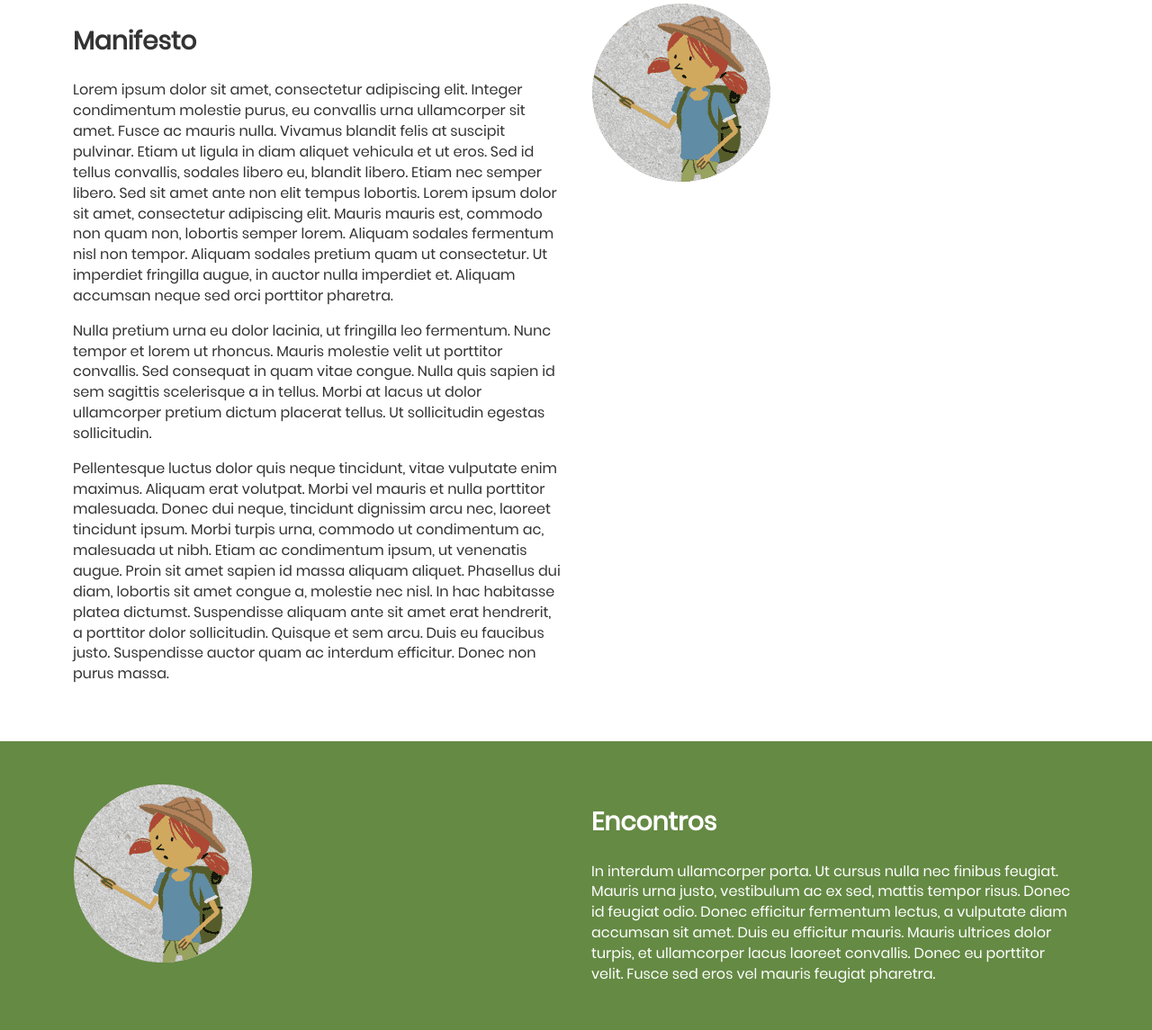
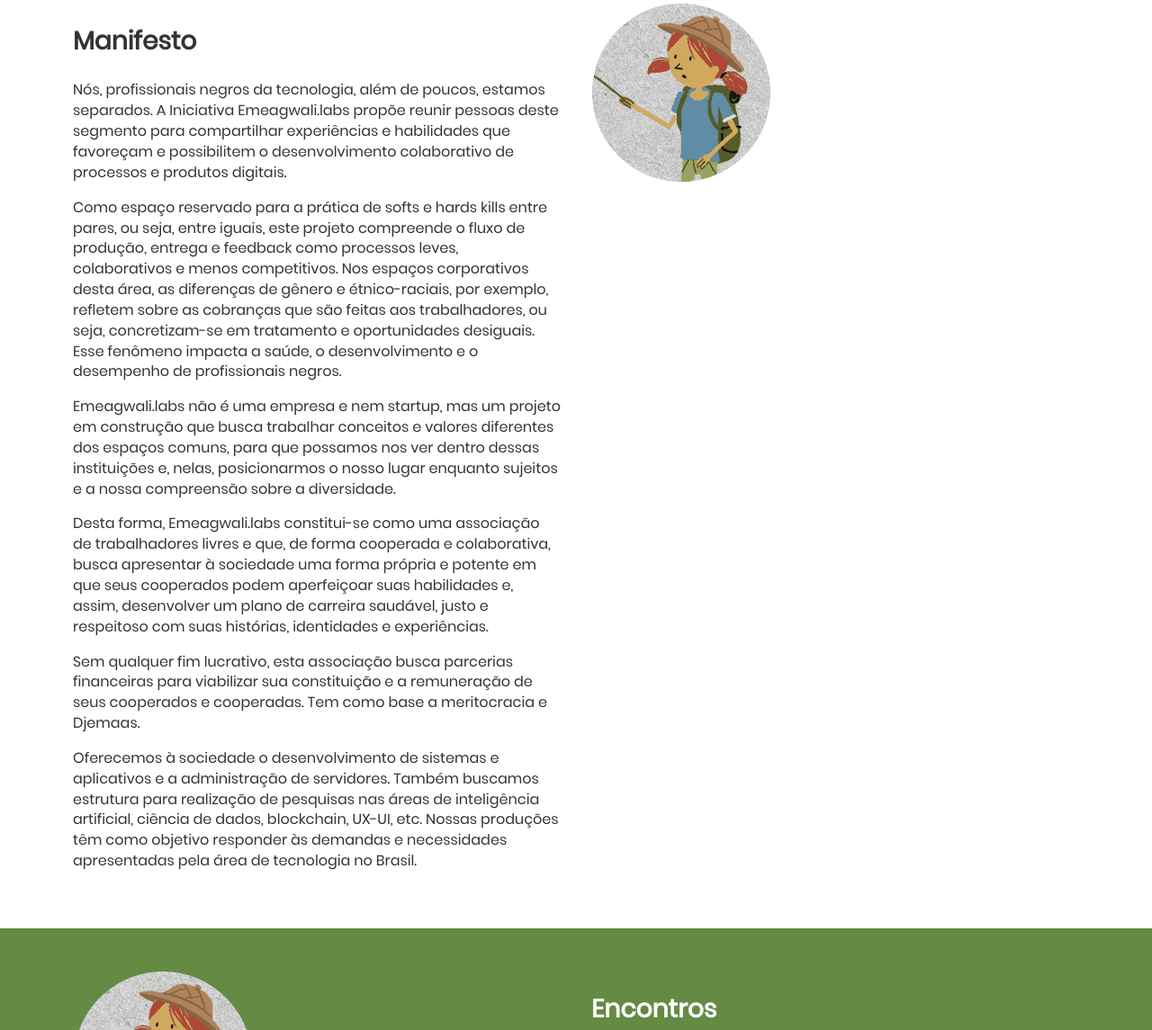
Before and after one commit to emeagwalilabs/emeagwalilabs.github.io, a plain HTML site: page index.html in a window 1280 px wide. Shown: the part 844-1989 px from the top of the page at 90% size. Drawn offline with Linux system fonts and the light colour scheme.

Commit message:
atualização do texto do manifesto

```diff
--- a/index.html
+++ b/index.html
@@ -41,11 +41,12 @@
       <div class="flex-box">
         <div class="col">
           <h1>Manifesto</h1>
-
-          <p>Lorem ipsum dolor sit amet, consectetur adipiscing elit. Integer condimentum molestie purus, eu convallis urna ullamcorper sit amet. Fusce ac mauris nulla. Vivamus blandit felis at suscipit pulvinar. Etiam ut ligula in diam aliquet vehicula et ut eros. Sed id tellus convallis, sodales libero eu, blandit libero. Etiam nec semper libero. Sed sit amet ante non elit tempus lobortis. Lorem ipsum dolor sit amet, consectetur adipiscing elit. Mauris mauris est, commodo non quam non, lobortis semper lorem. Aliquam sodales fermentum nisl non tempor. Aliquam sodales pretium quam ut consectetur. Ut imperdiet fringilla augue, in auctor nulla imperdiet et. Aliquam accumsan neque sed orci porttitor pharetra.</p>
-          <p>Nulla pretium urna eu dolor lacinia, ut fringilla leo fermentum. Nunc tempor et lorem ut rhoncus. Mauris molestie velit ut porttitor convallis. Sed consequat in quam vitae congue. Nulla quis sapien id sem sagittis scelerisque a in tellus. Morbi at lacus ut dolor ullamcorper pretium dictum placerat tellus. Ut sollicitudin egestas sollicitudin.</p>
-          <p>Pellentesque luctus dolor quis neque tincidunt, vitae vulputate enim maximus. Aliquam erat volutpat. Morbi vel mauris et nulla porttitor malesuada. Donec dui neque, tincidunt dignissim arcu nec, laoreet tincidunt ipsum. Morbi turpis urna, commodo ut condimentum ac, malesuada ut nibh. Etiam ac condimentum ipsum, ut venenatis augue. Proin sit amet sapien id massa aliquam aliquet. Phasellus dui diam, lobortis sit amet congue a, molestie nec nisl. In hac habitasse platea dictumst. Suspendisse aliquam ante sit amet erat hendrerit, a porttitor dolor sollicitudin. Quisque et sem arcu. Duis eu faucibus justo. Suspendisse auctor quam ac interdum efficitur. Donec non purus massa.</p>
-
+          <p>Nós, profissionais negros da tecnologia, além de poucos, estamos separados. A Iniciativa Emeagwali.labs propõe reunir pessoas deste segmento para compartilhar experiências e habilidades que favoreçam e possibilitem o desenvolvimento colaborativo de processos e produtos digitais.</p>
+          <p>Como espaço reservado para a prática de softs e hards kills entre pares, ou seja, entre iguais, este projeto compreende o fluxo de produção, entrega e feedback como processos leves, colaborativos e menos competitivos. Nos espaços corporativos desta área, as diferenças de gênero e étnico-raciais, por exemplo, refletem sobre as cobranças que são feitas aos trabalhadores, ou seja, concretizam-se em tratamento e oportunidades desiguais. Esse fenômeno impacta a saúde, o desenvolvimento e o desempenho de profissionais negros.</p>
+          <p>Emeagwali.labs não é uma empresa e nem startup, mas um projeto em construção que busca trabalhar conceitos e valores diferentes dos espaços comuns, para que possamos nos ver dentro dessas instituições e, nelas, posicionarmos o nosso lugar enquanto sujeitos e a nossa compreensão sobre a diversidade.</p>
+          <p>Desta forma, Emeagwali.labs constitui-se como uma associação de trabalhadores livres e que, de forma cooperada e colaborativa, busca apresentar à sociedade uma forma própria e potente em que seus cooperados podem aperfeiçoar suas habilidades e, assim, desenvolver um plano de carreira saudável, justo e respeitoso com suas histórias, identidades e experiências.</p>
+          <p>Sem qualquer fim lucrativo, esta associação busca parcerias financeiras para viabilizar sua constituição e a remuneração de seus cooperados e cooperadas. Tem como base a meritocracia e Djemaas.</p>
+          <p>Oferecemos à sociedade o desenvolvimento de sistemas e aplicativos e a administração de servidores. Também buscamos estrutura para  realização de pesquisas nas áreas de inteligência artificial, ciência de dados, blockchain, UX-UI, etc. Nossas produções têm como objetivo responder às demandas e necessidades apresentadas pela área de tecnologia no Brasil.</p>
         </div>
         <div class="col scenterex">
           <img src="assets/img/2018_04_11_geracao_mais_protagonismo.png" alt="" />
@@ -58,9 +59,7 @@
       </div>
       <div class="col">
         <h1>Encontros</h1>
-
-        <p>In interdum ullamcorper porta. Ut cursus nulla nec finibus feugiat. Mauris urna justo, vestibulum ac ex sed, mattis tempor risus. Donec id feugiat odio. Donec efficitur fermentum lectus, a vulputate diam accumsan sit amet. Duis eu efficitur mauris. Mauris ultrices dolor turpis, et ullamcorper lacus laoreet convallis. Donec eu porttitor velit. Fusce sed eros vel mauris feugiat pharetra.</p>
-
+        <p>Olá, pessoal! O que vocês acham da criação de um espaço físico e virtual onde possamos nos reunir para desenvolver e aperfeiçoar soft e hard skills? Este seria um espaço seguro para o livre aprendizado, aprendizado mútuo e resolução de dúvidas. Às vezes ocupamos cargos e posições profissionais onde não enxergamos nos colegas e chefes da instituição as pessoas em que podemos encontrar ajuda para o nosso crescimento profissional. Isto acontece porque, em muitos casos,  as dúvidas e falhas de pessoas negras relativas a algum assunto não são bem-vindas. Somos desencorajados a arriscar, nossas falhas são tratadas como incorrigíveis. Por isso, precisamos de um espaço conjunto, de fortalecimento e ajuda mútua. Se alguma pessoa identifica que tem um ponto fraco em alguma habilidade, ela pode encontrar apoio neste grupo para seu aperfeiçoamento e desenvolvimento sem passar por processos de desqualificação e humilhação devida à sua necessidade de aprender, assim como pode compartilhar suas potências em outras áreas com pessoas que venham a apresentar dificuldades. Este grupo também pode pensar na elaboração de um software, por exemplo, como um open source em que todas as pessoas possam contribuir e, como resultados deste trabalho, agregar novas experiências e produções ao seu currículo. O que vocês acham?</p>
     </div>
     </section>
 
@@ -68,9 +67,7 @@
       <div class="flex-box">
         <div class="col">
           <h1>Podcast</h1>
-
-          <p>In interdum ullamcorper porta. Ut cursus nulla nec finibus feugiat. Mauris urna justo, vestibulum ac ex sed, mattis tempor risus. Donec id feugiat odio. Donec efficitur fermentum lectus, a vulputate diam accumsan sit amet. Duis eu efficitur mauris. Mauris ultrices dolor turpis, et ullamcorper lacus laoreet convallis. Donec eu porttitor velit. Fusce sed eros vel mauris feugiat pharetra.</p>
-
+          <p>Nesta frente de ação, o grupo convida semanalmente uma pessoa que atua na área de Tecnologia da Informação e Comunicação. Este profissional participante é provocado a compartilhar elementos da sua carreira, considerando os desafios e as dificuldades enfrentados, estratégias de atuação e dicas de percurso, êxitos e conquistas ao longo da sua trajetória profissional.</p>
         </div>
         <div class="col scenterex">
           <img src="assets/img/2018_04_11_geracao_mais_protagonismo.png" alt="" />
```
